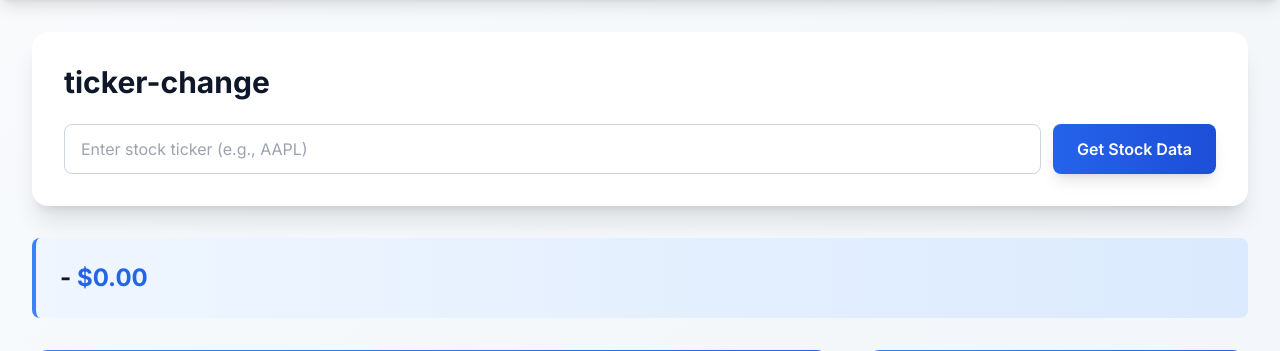
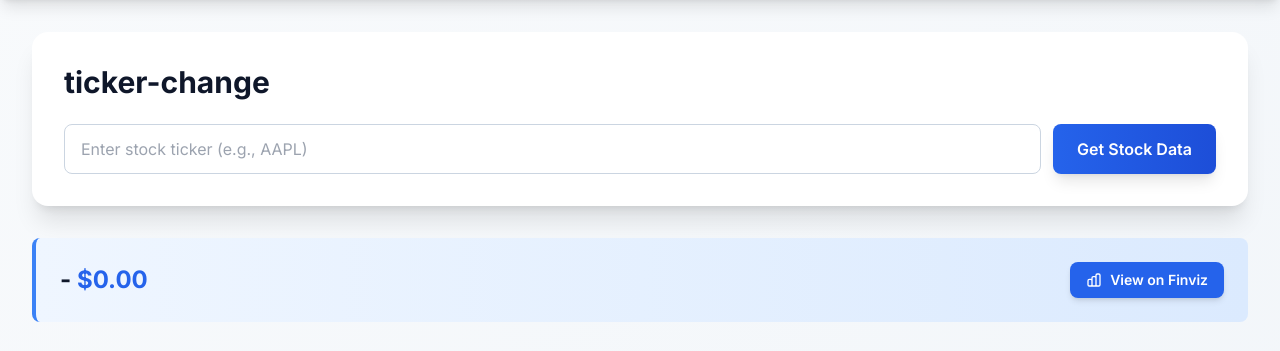
Before and after one commit to n1ecC/ticker-change, a Flask app: template templates/stock.html in a window 1280 px wide. Shown: the part 64-415 px from the top of the page. Run offline with Flask 3, Linux system fonts and the light colour scheme; the template is opened without the code that fills it, so the values that code supplies are empty; some libraries are stand-ins or nearby versions.

Commit message:
Added links to finviz

```diff
--- a/templates/stock.html
+++ b/templates/stock.html
@@ -23,7 +23,16 @@
 </div>
 {% else %}
 <div class="bg-gradient-to-r from-blue-50 to-blue-100 dark:from-blue-900/20 dark:to-blue-800/20 border-l-4 border-blue-500 dark:border-blue-400 p-6 rounded-lg mb-8">
-    <h2 class="text-2xl font-bold text-slate-900 dark:text-white">{{ data.ticker }} - <span class="text-blue-600 dark:text-blue-400">${{ "%.2f"|format(data.current_price) }}</span></h2>
+    <div class="flex items-center justify-between flex-wrap gap-4">
+        <h2 class="text-2xl font-bold text-slate-900 dark:text-white">{{ data.ticker }} - <span class="text-blue-600 dark:text-blue-400">${{ "%.2f"|format(data.current_price) }}</span></h2>
+        <a href="https://finviz.com/quote.ashx?t={{ data.ticker }}" target="_blank" rel="noopener noreferrer"
+           class="inline-flex items-center gap-2 px-4 py-2 bg-blue-600 hover:bg-blue-700 text-white text-sm font-semibold rounded-lg transition shadow-md hover:shadow-lg">
+            <svg class="w-4 h-4" fill="none" stroke="currentColor" viewBox="0 0 24 24">
+                <path stroke-linecap="round" stroke-linejoin="round" stroke-width="2" d="M9 19v-6a2 2 0 00-2-2H5a2 2 0 00-2 2v6a2 2 0 002 2h2a2 2 0 002-2zm0 0V9a2 2 0 012-2h2a2 2 0 012 2v10m-6 0a2 2 0 002 2h2a2 2 0 002-2m0 0V5a2 2 0 012-2h2a2 2 0 012 2v14a2 2 0 01-2 2h-2a2 2 0 01-2-2z"></path>
+            </svg>
+            View on Finviz
+        </a>
+    </div>
 </div>
 
 {% if data.chart_html %}
```
